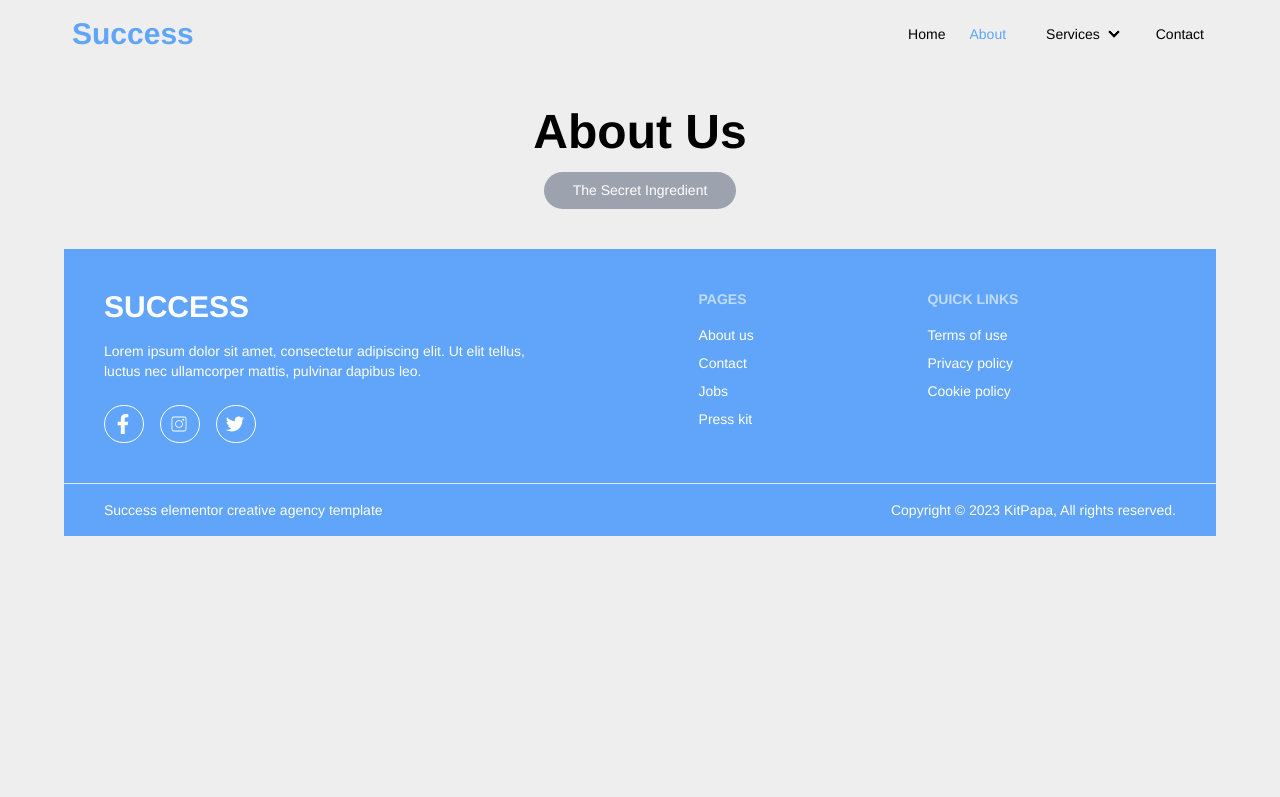
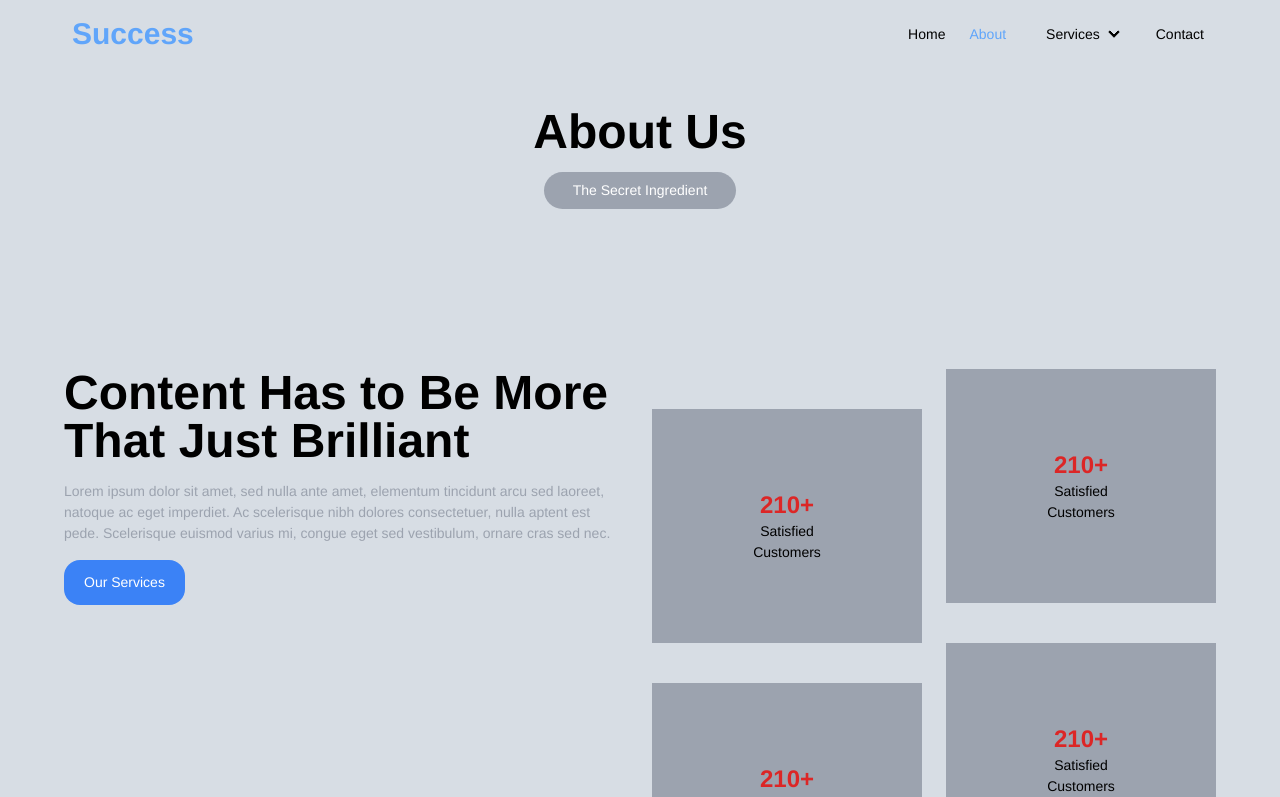
Before and after one commit to Tushar12152/Digital-Agency-UI, a React (Vite) app: page /about in a window 1280 px wide. Shown: the top 797 px of the page. Built offline with nearby package versions, Linux system fonts and the light colour scheme.

Commit message:
about page is added

```diff
--- a/src/Components/About.jsx
+++ b/src/Components/About.jsx
@@ -1,12 +1,55 @@
+import Container from "../Container/Container";
 import Title from "../Shared/Title";
 
 const About = () => {
     return (
-        <div className="mt-10">
+       <Container>
+         <div className="mt-10">
             <Title Heading={'About Us'}></Title>
              <h3 className="p-2 bg-gray-400 rounded-full w-48 text-center mx-auto mt-4 text-white">The Secret Ingredient</h3>
 
+
+             <div className="flex justify-between mt-40 gap-6">
+                   <div className="w-[50%]">
+                        <h1 className="font-bold text-5xl ">Content Has to Be More That Just Brilliant</h1>
+                        <p className="text-gray-400 py-4 ">Lorem ipsum dolor sit amet, sed nulla ante amet, elementum tincidunt arcu sed laoreet, natoque ac eget imperdiet. Ac scelerisque nibh dolores consectetuer, nulla aptent est pede. Scelerisque euismod varius mi, congue eget sed vestibulum, ornare cras sed nec.</p>
+                        <button className="px-5 rounded-2xl text-white hover:bg-yellow-400 py-3 bg-blue-500">Our Services</button>
+                   </div>
+
+                   <div className="w-[50%]">
+                        <div className="flex gap-6">
+                              <div>
+                                    <div className="bg-gray-400 p-20 text-center mt-10">
+                                        <h1 className="text-red-600 font-bold text-2xl">210+</h1>
+                                        <p className="">Satisfied Customers</p>
+                                    </div>
+
+                                    <div className="bg-gray-400 p-20 mt-10 text-center">
+                                        <h1 className="text-red-600 font-bold text-2xl">210+</h1>
+                                        <p className="">Satisfied Customers</p>
+                                    </div>
+
+                              </div>
+                              <div>
+
+                              <div>
+                                    <div className="bg-gray-400 p-20 text-center">
+                                        <h1 className="text-red-600 font-bold text-2xl">210+</h1>
+                                        <p className="">Satisfied Customers</p>
+                                    </div>
+
+                                    <div className="bg-gray-400 p-20 mt-10 text-center">
+                                        <h1 className="text-red-600 font-bold text-2xl">210+</h1>
+                                        <p className="">Satisfied Customers</p>
+                                    </div>
+                              </div>
+                        </div>
+                   </div>
+             </div>
+             </div>
+
         </div>
+       </Container>
     );
 };
 
--- a/src/Layouts/Layout.jsx
+++ b/src/Layouts/Layout.jsx
@@ -4,7 +4,7 @@ import Footer from "../Components/Footer";
 
 const Layout = () => {
     return (
-        <div>
+        <div className="bg-neutral-content">
             <Nav/>
             <Outlet/>
             <Footer/>
```
